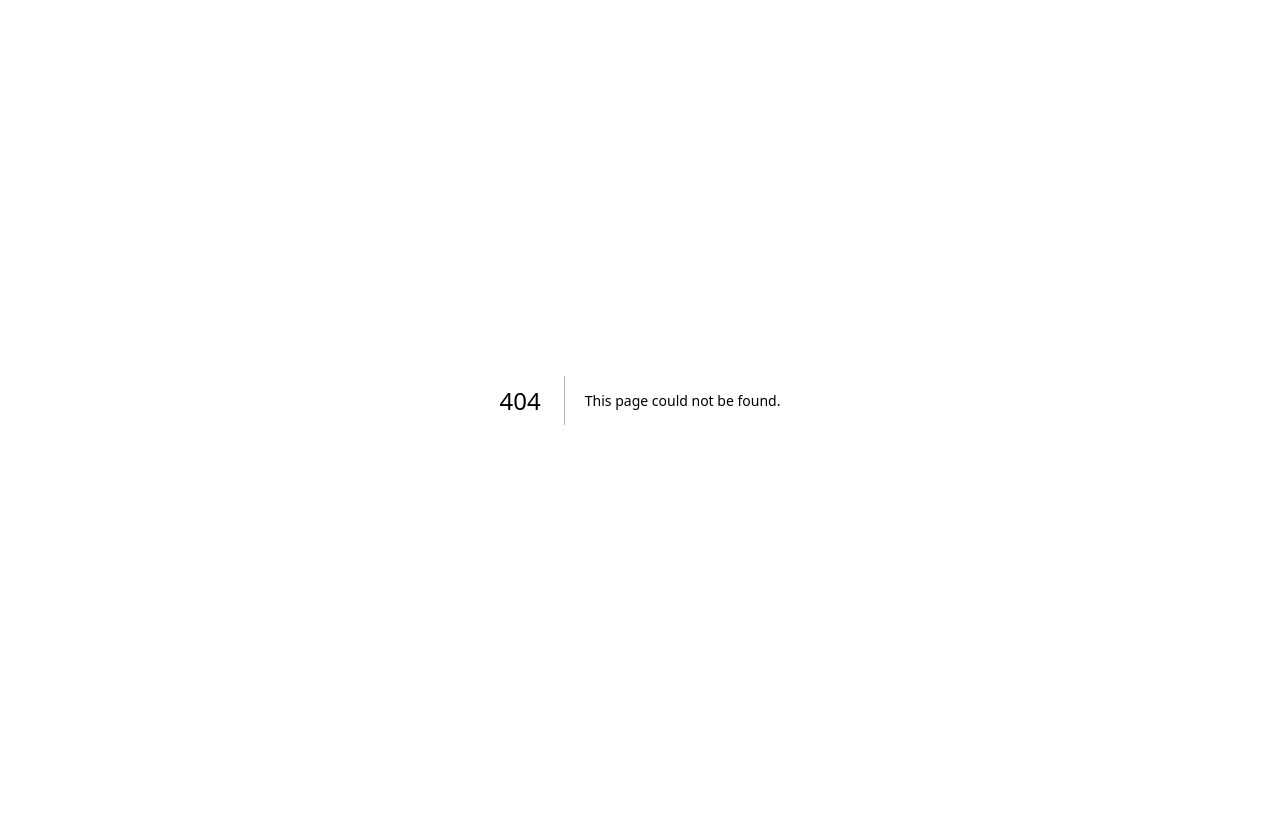
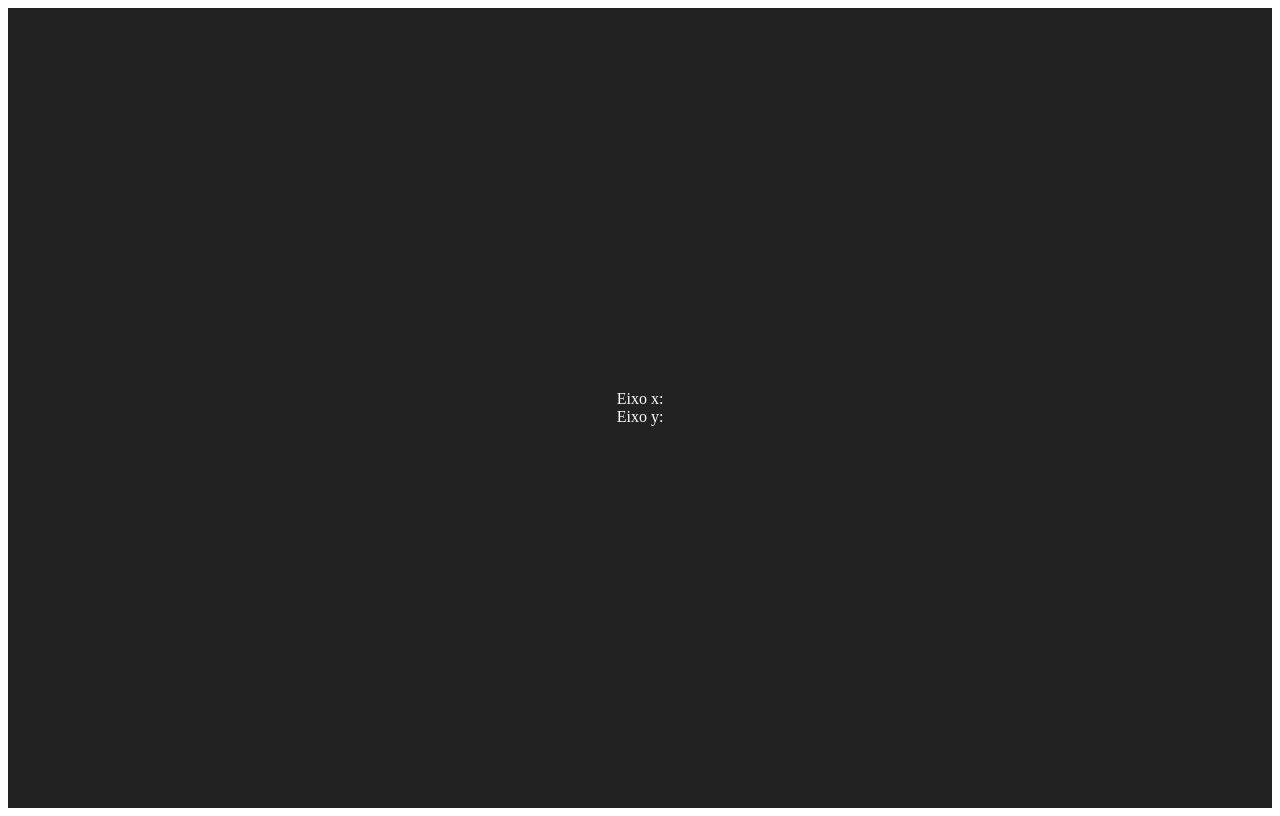
Before and after one commit to rodolphoreis/next, a Next.js app: page /estado/mouse in a window 1280 px wide. Before the commit this address had no page. Built offline with nearby package versions, Linux system fonts and the light colour scheme.

Commit message:
feat: create component

```diff
--- /dev/null
+++ b/src/pages/estado/mouse.jsx
@@ -0,0 +1,20 @@
+const mouse = () => {
+  const estilo = {
+    display: "flex",
+    flexDirection: "column",
+    justifyContent: "center",
+    alignItems: "center",
+    backgroundColor: "#222",
+    color: "#fff",
+    height: "100vh",
+  };
+
+  return (
+    <div style={estilo}>
+      <span>Eixo x: </span>
+      <span>Eixo y: </span>
+    </div>
+  );
+};
+
+export default mouse;
```
